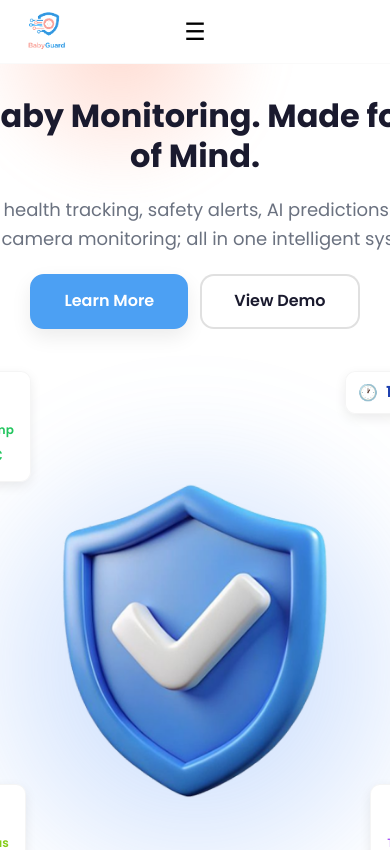
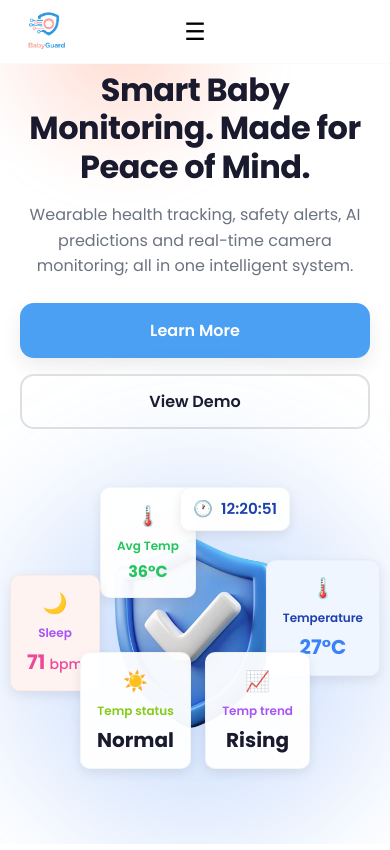
Before and after one commit to Ukevine/BabyGuardian, a React (Vite) app: page / in a window 390 px wide. Shown: the top 850 px of the page. Built offline with nearby package versions, Linux system fonts and the light colour scheme.

Commit message:
feat: enhance hero section with responsive layout
Increased max-width, improved padding, and optimized typography for all devices.

Co-authored-by: uwase <149530592+Ukevine@users.noreply.github.com>

```diff
--- a/src/index.css
+++ b/src/index.css
@@ -175,12 +175,14 @@ img {
 .hero {
   min-height: 100vh;
   display: flex;
-  align-items: flex-start;
-  justify-content: center;
-  padding: clamp(6rem, 12vw, 8rem) var(--space-page-x) clamp(4rem, 8vw, 5rem);
+  flex-direction: column;
+  align-items: center;
+  justify-content: center;
+  padding: clamp(4rem, 8vw, 6rem) var(--space-page-x) clamp(3rem, 6vw, 4rem);
   position: relative;
   overflow: hidden;
   background: #ffffff;
+  width: 100%;
 }
 
 .hero::before {
@@ -222,51 +224,85 @@ img {
 
 .hero-content {
   text-align: center;
-  max-width: 720px;
+  max-width: 900px;
+  width: 100%;
   position: relative;
   z-index: 1;
+  display: flex;
+  flex-direction: column;
+  align-items: center;
 }
 
 .hero h1 {
-  font-size: clamp(2rem, 5vw, 3rem);
-  font-weight: 700;
-  line-height: 1.25;
-  margin-bottom: var(--space-block);
+  font-size: clamp(2rem, 6vw, 3.5rem);
+  font-weight: 700;
+  line-height: 1.2;
+  margin-bottom: clamp(1rem, 2vw, 1.5rem);
+  color: var(--color-text);
+  letter-spacing: -0.5px;
 }
 
 .hero p {
-  font-size: 1.125rem;
-  color: var(--color-text-light);
-  margin-bottom: var(--space-block);
-  max-width: 600px;
-  margin-left: auto;
-  margin-right: auto;
+  font-size: clamp(1rem, 1.5vw, 1.25rem);
+  color: var(--color-text-light);
+  margin-bottom: clamp(1.5rem, 3vw, 2rem);
+  max-width: 700px;
+  width: 100%;
+  line-height: 1.6;
 }
 
 .hero-buttons {
   display: flex;
-  gap: var(--space-inline);
+  gap: clamp(1rem, 2vw, 1.5rem);
   justify-content: center;
   flex-wrap: wrap;
+  width: 100%;
+  margin-bottom: clamp(2rem, 4vw, 3rem);
+}
+
+@media (max-width: 640px) {
+  .hero-buttons {
+    flex-direction: column;
+    gap: 1rem;
+  }
+
+  .hero-buttons .btn {
+    width: 100%;
+  }
 }
 
 .hero-visual {
-  margin-top: clamp(2rem, 5vw, 3rem);
+  width: 100%;
   position: relative;
   display: flex;
   justify-content: center;
   align-items: center;
-  width: 100%;
+  margin-top: 0;
+}
+
+@media (max-width: 768px) {
+  .hero-visual {
+    margin-top: clamp(1rem, 3vw, 2rem);
+  }
 }
 
 .shield-container {
   position: relative;
-  width: 680px;
+  width: 100%;
+  max-width: 680px;
   min-height: 560px;
   display: flex;
   justify-content: center;
   align-items: center;
-  padding: 2rem 0;
+  padding: clamp(1rem, 3vw, 2rem) 0;
+  aspect-ratio: 1 / 0.82;
+}
+
+@media (max-width: 768px) {
+  .shield-container {
+    max-width: 100%;
+    min-height: auto;
+  }
 }
 
 .shield-container::before {
@@ -289,13 +325,25 @@ img {
 }
 
 .shield-3d {
-  max-width: 460px;
+  max-width: 100%;
   width: 100%;
   height: auto;
   display: block;
   position: relative;
   z-index: 2;
   object-fit: contain;
+}
+
+@media (max-width: 1024px) {
+  .shield-3d {
+    max-width: 90%;
+  }
+}
+
+@media (max-width: 768px) {
+  .shield-3d {
+    max-width: 80%;
+  }
 }
 
 .data-cards-container {
```
